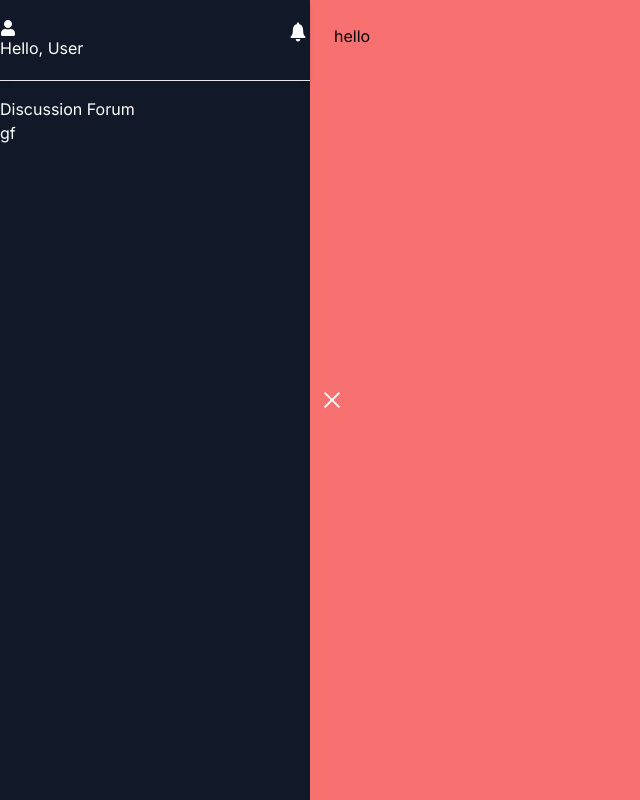
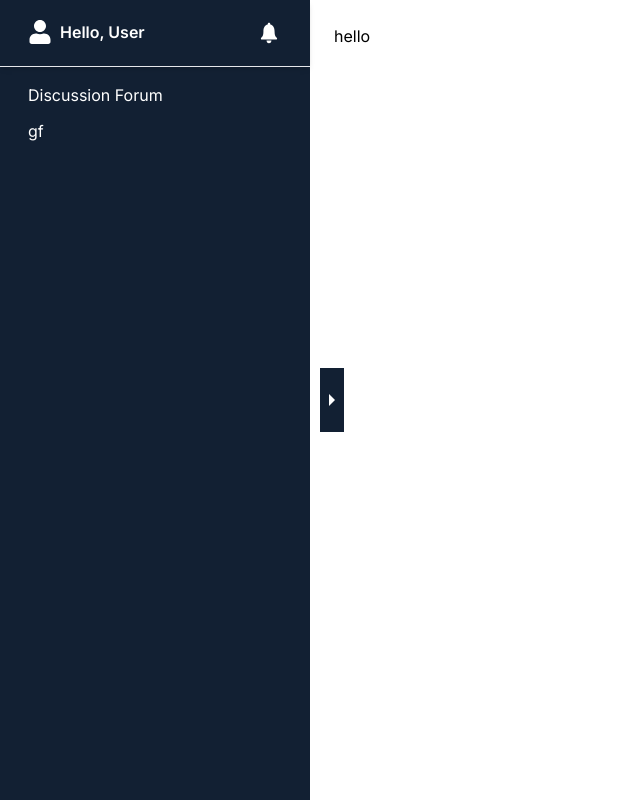
Before and after one commit to Chumki111/Nextjs-job-task, a Next.js app: page / in a window 1280 px wide. Both pictures are taken after a click on the button 28 px from the left and 400 px from the top of the page. Shown: the whole page, without its empty margins (0-640 px from the left). Built offline with nearby package versions, Linux system fonts and the light colour scheme.

Commit message:
complete sidebar header section

```diff
--- a/src/components/Sidebar.jsx
+++ b/src/components/Sidebar.jsx
@@ -1,11 +1,10 @@
 "use client";
 import Link from 'next/link';
 import { useState } from 'react';
-import { AiOutlineMenu, AiOutlineClose } from 'react-icons/ai'; // Import icons from React Icons
 import { IoMdArrowDropright } from "react-icons/io";
 import { IoIosNotifications } from "react-icons/io";
 import { FaUser } from "react-icons/fa";
-import { RiMenuFoldLine } from "react-icons/ri";
+
 const menuItems = [
   {
     route: 'Discussion Forum',
@@ -26,71 +25,28 @@ const Sidebar = ({ children }) => {
   };
 
   return (
-    // <div className='flex'>
-    //   <div className=''>
-    //     <div className={`fixed top-[85px] z-30 h-full md:sticky md:h-[calc(100vh-85px)] ${isOpen ? "visible left-0 w-[250px] opacity-100 md:w-[310px]" : "invisible -left-4 opacity-0 md:w-0 md:overflow-hidden md:opacity-100"} overflow-y-auto border-r border-gray-200/70 bg-[#122033] text-gray-50 px-3 md:px-[0px] duration-300`}>
 
-    //       <div className='pb-5 shadow-md flex justify-between items-start'>
-    //         <div>
-    //           <FaUser />
-    //           <h2>Hello, User</h2>
-    //         </div>
-
-    //         <IoIosNotifications size={24} />
-
-    //       </div>
-    //       <hr />
-    //       <div>
-    //       <ul className="">
-    //         {menuItems.map((item, index) => (
-    //           <li key={index} className="py-2">
-    //             <Link href={item.pathname}>
-    //               <p  className="">
-    //                 {item.route}
-    //               </p>
-    //             </Link>
-    //           </li>
-    //         ))}
-    //       </ul>
-    //       </div>
-    //     </div>
-
-    //   </div>
-    //   <div className="size-full min-h-screen bg-red-400">
-    //       <div
-    //         onClick={() => setIsOpen(!isOpen)}
-    //         className={`sticky top-1/2 z-20 flex size-[50px] items-center justify-center rounded-br-3xl border-r border-gray-200 bg-white shadow duration-300`}
-    //       >
-    //         <IoMdArrowDropright
-    //           className={`text-[25px] text-gray-600 duration-300 ${isOpen ? "" : "rotate-180"} `}
-    //         />
-    //       </div>
-
-    //       {/* outlet - part  */}
-    //       <div className=" p-2 md:p-6">{children}</div>
-    //     </div>
-    // </div>
     <div className='flex'>
       <div className=''>
         <div
-          className={`fixed inset-y-0 h-full md:sticky left-0 z-50 bg-gray-900 text-white  md:px-0 md:py-0 transition-all duration-300 ${isOpen ? 'visible left-0 w-[250px] opacity-100 md:w-[310px]' : 'invisible -left-4 opacity-0 md:w-0 md:overflow-hidden md:opacity-100'}`}
+          className={`fixed inset-y-0 h-full md:sticky left-0 z-50 bg-[#122033] text-white  md:px-0 md:py-0 transition-all duration-300 ${isOpen ? 'visible left-0 w-[250px] opacity-100 md:w-[310px]' : 'invisible -left-4 opacity-0 md:w-0 md:overflow-hidden md:opacity-100'}`}
         >
 
 
-          <div className='py-5 shadow-md flex justify-between items-start'>
-            <div>
-              <FaUser />
-              <h2>Hello, User</h2>
+          <div className='py-5 shadow-md flex justify-between items-start px-7'>
+            <div className='flex items-center justify-center gap-2'>
+              <FaUser size={24}/>
+              <h2 className='font-semibold leading-tight'>Hello, User</h2>
             </div>
 
-            <IoIosNotifications size={24} />
+            <IoIosNotifications size={26} />
 
           </div>
           <hr />
-          <div className='pt-4'>
+          <div className='pt-4 px-7'>
             <ul className="">
               {menuItems.map((item, index) => (
-                <li key={index} className="">
+                <li key={index} className="space-y-3 pb-3">
                   <Link href={item.pathname}>
                     <p className="">
                       {item.route}
@@ -103,15 +59,15 @@ const Sidebar = ({ children }) => {
         </div>
 
       </div>
-      <div className="size-full min-h-screen bg-red-400">
+      <div className="size-full min-h-screen bg-[#fff]">
 
         {isOpen ? (
-          <button className="fixed top-1/2 left-[260px] lg:left-[320px] transform -translate-y-1/2  text-white" onClick={closeSidebar}>
-            <AiOutlineClose size={24} />
+          <button className="fixed top-1/2 left-[260px] py-5 lg:left-[320px] transform -translate-y-1/2 bg-[#122033] text-white" onClick={closeSidebar}>
+            <IoMdArrowDropright size={24} />
           </button>
         ) : (
-          <button className="fixed top-1/2 left-4 transform -translate-y-1/2 text-gray-900" onClick={toggleSidebar}>
-            <AiOutlineMenu size={24} />
+          <button className="fixed bg-[#122033] py-5 top-1/2 left-4 transform -translate-y-1/2 text-[#fff]" onClick={toggleSidebar}>
+            <IoMdArrowDropright size={24} />
           </button>
         )}
 
```
